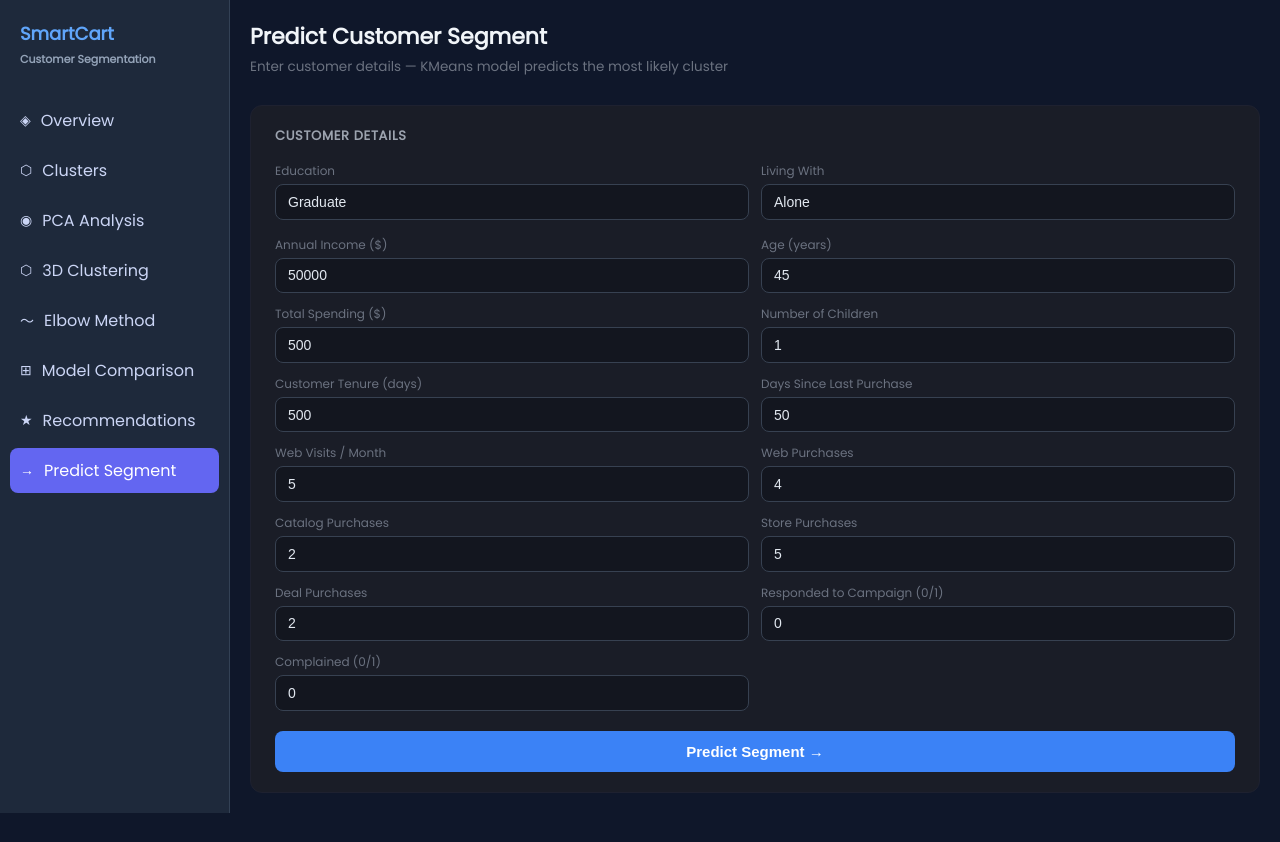
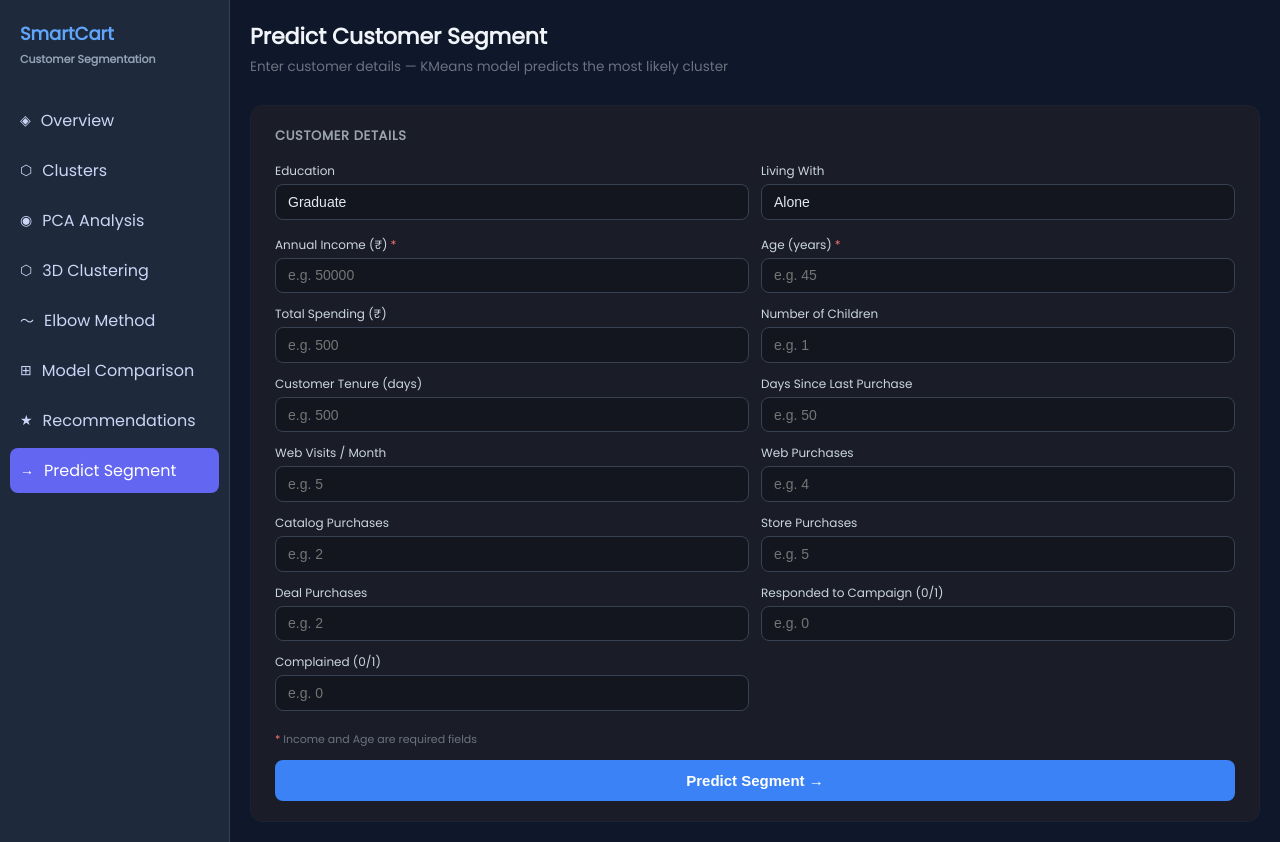
Before and after one commit to samriddhi1129/Mini_Project, a React (Create React App) app in the folder frontend/: page /predict in a window 1280 px wide. Before the commit the page ends 813 px from the top, so only its background shows below. Built offline with nearby package versions, Linux system fonts and the light colour scheme.

Commit message:
saving work

```diff
--- a/frontend/src/pages/Predict.jsx
+++ b/frontend/src/pages/Predict.jsx
@@ -2,47 +2,66 @@ import React, { useState } from 'react';
 import { PageHeader, Card, CardTitle } from '../components/shared';
 
 const FIELDS = [
-  { key: 'Income',               label: 'Annual Income ($)',      type: 'number', default: 50000,  min: 0 },
-  { key: 'Age',                  label: 'Age (years)',            type: 'number', default: 45,     min: 18, max: 89 },
-  { key: 'Total_Spending',       label: 'Total Spending ($)',     type: 'number', default: 500,    min: 0 },
-  { key: 'Total_Children',       label: 'Number of Children',     type: 'number', default: 1,      min: 0, max: 5 },
-  { key: 'Customer_Tenure_Days', label: 'Customer Tenure (days)', type: 'number', default: 500,    min: 0 },
-  { key: 'Recency',              label: 'Days Since Last Purchase',type: 'number', default: 50,    min: 0 },
-  { key: 'NumWebVisitsMonth',    label: 'Web Visits / Month',     type: 'number', default: 5,      min: 0 },
-  { key: 'NumWebPurchases',      label: 'Web Purchases',          type: 'number', default: 4,      min: 0 },
-  { key: 'NumCatalogPurchases',  label: 'Catalog Purchases',      type: 'number', default: 2,      min: 0 },
-  { key: 'NumStorePurchases',    label: 'Store Purchases',        type: 'number', default: 5,      min: 0 },
-  { key: 'NumDealsPurchases',    label: 'Deal Purchases',         type: 'number', default: 2,      min: 0 },
-  { key: 'Response',             label: 'Responded to Campaign (0/1)', type: 'number', default: 0, min: 0, max: 1 },
-  { key: 'Complain',             label: 'Complained (0/1)',       type: 'number', default: 0,      min: 0, max: 1 },
+  { key: 'Income',               label: 'Annual Income (₹)',       type: 'number', default: 50000,  min: 0 },
+  { key: 'Age',                  label: 'Age (years)',              type: 'number', default: 45,     min: 18, max: 89 },
+  { key: 'Total_Spending',       label: 'Total Spending (₹)',       type: 'number', default: 500,    min: 0 },
+  { key: 'Total_Children',       label: 'Number of Children',       type: 'number', default: 1,      min: 0, max: 5 },
+  { key: 'Customer_Tenure_Days', label: 'Customer Tenure (days)',   type: 'number', default: 500,    min: 0 },
+  { key: 'Recency',              label: 'Days Since Last Purchase', type: 'number', default: 50,     min: 0 },
+  { key: 'NumWebVisitsMonth',    label: 'Web Visits / Month',       type: 'number', default: 5,      min: 0 },
+  { key: 'NumWebPurchases',      label: 'Web Purchases',            type: 'number', default: 4,      min: 0 },
+  { key: 'NumCatalogPurchases',  label: 'Catalog Purchases',        type: 'number', default: 2,      min: 0 },
+  { key: 'NumStorePurchases',    label: 'Store Purchases',          type: 'number', default: 5,      min: 0 },
+  { key: 'NumDealsPurchases',    label: 'Deal Purchases',           type: 'number', default: 2,      min: 0 },
+  { key: 'Response',             label: 'Responded to Campaign (0/1)', type: 'number', default: 0,  min: 0, max: 1 },
+  { key: 'Complain',             label: 'Complained (0/1)',         type: 'number', default: 0,      min: 0, max: 1 },
 ];
 
 const inputStyle = {
   width: '100%', background: '#13161f', border: '1px solid #374151',
   borderRadius: 8, padding: '0.55rem 0.75rem', color: '#e2e8f0',
-  fontSize: 14, outline: 'none', appearance: 'none'
+  fontSize: 14, outline: 'none', appearance: 'none', boxSizing: 'border-box'
 };
 
-const selectStyle = { ...inputStyle };
+const labelStyle = { fontSize: 12, color: '#cbd5e1', display: 'block', marginBottom: 4 };
 
 export default function Predict() {
-  const defaults = { Education: 'Graduate', Living_With: 'Alone' };
-  FIELDS.forEach(f => { defaults[f.key] = f.default; });
+  const initForm = { Education: 'Graduate', Living_With: 'Alone' };
+  FIELDS.forEach(f => { initForm[f.key] = ''; });
 
-  const [form, setForm] = useState(defaults);
-  const [result, setResult] = useState(null);
+  const [form, setForm]       = useState(initForm);
+  const [result, setResult]   = useState(null);
   const [loading, setLoading] = useState(false);
-  const [error, setError] = useState(null);
+  const [error, setError]     = useState(null);
 
-  const handleChange = (key, val) => setForm(prev => ({ ...prev, [key]: val }));
+  const handleChange = (key, val) => {
+    setError(null);
+    setForm(prev => ({ ...prev, [key]: val }));
+  };
 
   const handleSubmit = async () => {
+    // ── Validation ──
+
+    if (!form.Age || Number(form.Age) < 18 || Number(form.Age) > 89) {
+      setError('Please enter a valid Age (18–89).'); return;
+    }
+
     setLoading(true); setError(null); setResult(null);
+
+    // Convert all numeric fields
+    const payload = Object.fromEntries(
+      Object.entries(form).map(([k, v]) =>
+        ['Education', 'Living_With'].includes(k)
+          ? [k, v]
+          : [k, Number(v) || 0]
+      )
+    );
+
     try {
       const resp = await fetch('https://mini-project-ve29.onrender.com/api/predict', {
         method: 'POST',
         headers: { 'Content-Type': 'application/json' },
-        body: JSON.stringify(form)
+        body: JSON.stringify(payload)
       });
       const data = await resp.json();
       if (data.error) throw new Error(data.error);
@@ -61,23 +80,24 @@ export default function Predict() {
       />
 
       <div style={{ display: 'grid', gridTemplateColumns: result ? '1fr 1fr' : '1fr', gap: 20 }}>
-        {/* Form */}
+
+        {/* ── Form ── */}
         <Card>
           <CardTitle>Customer Details</CardTitle>
 
-          {/* Education & Living_With selects */}
+          {/* Education & Living_With */}
           <div style={{ display: 'grid', gridTemplateColumns: '1fr 1fr', gap: 12, marginBottom: '1rem' }}>
             <div>
-              <label style={{ fontSize: 12, color: '#6b7280', display: 'block', marginBottom: 4 }}>Education</label>
-              <select style={selectStyle} value={form.Education} onChange={e => handleChange('Education', e.target.value)}>
+              <label style={labelStyle}>Education</label>
+              <select style={inputStyle} value={form.Education} onChange={e => handleChange('Education', e.target.value)}>
                 <option value="Graduate">Graduate</option>
                 <option value="Postgraduate">Postgraduate</option>
                 <option value="Undergraduate">Undergraduate</option>
               </select>
             </div>
             <div>
-              <label style={{ fontSize: 12, color: '#6b7280', display: 'block', marginBottom: 4 }}>Living With</label>
-              <select style={selectStyle} value={form.Living_With} onChange={e => handleChange('Living_With', e.target.value)}>
+              <label style={labelStyle}>Living With</label>
+              <select style={inputStyle} value={form.Living_With} onChange={e => handleChange('Living_With', e.target.value)}>
                 <option value="Alone">Alone</option>
                 <option value="Partner">Partner</option>
               </select>
@@ -88,18 +108,34 @@ export default function Predict() {
           <div style={{ display: 'grid', gridTemplateColumns: '1fr 1fr', gap: 12, marginBottom: '1.25rem' }}>
             {FIELDS.map(f => (
               <div key={f.key}>
-                <label style={{ fontSize: 12, color: '#6b7280', display: 'block', marginBottom: 4 }}>{f.label}</label>
+                <label style={labelStyle}>
+                  {f.label}
+                  {(f.key === 'Income' || f.key === 'Age') && (
+                    <span style={{ color: '#f87171', marginLeft: 3 }}>*</span>
+                  )}
+                </label>
                 <input
                   type="number"
-                  style={inputStyle}
+                  style={{
+                    ...inputStyle,
+                    border: error && (f.key === 'Income' || f.key === 'Age') && !form[f.key]
+                      ? '1px solid #f87171'
+                      : '1px solid #374151'
+                  }}
                   value={form[f.key]}
+                  placeholder={`e.g. ${f.default}`}
                   min={f.min}
                   max={f.max}
-                  onChange={e => handleChange(f.key, parseFloat(e.target.value) || 0)}
+                  onChange={e => handleChange(f.key, e.target.value)}
                 />
               </div>
             ))}
           </div>
+
+          {/* Required note */}
+          <p style={{ fontSize: 11, color: '#6b7280', marginBottom: '0.75rem' }}>
+            <span style={{ color: '#f87171' }}>*</span> Income and Age are required fields
+          </p>
 
           <button
             onClick={handleSubmit}
@@ -116,23 +152,29 @@ export default function Predict() {
 
           {error && (
             <p style={{ fontSize: 13, color: '#f87171', marginTop: '0.75rem', background: '#2d1515', borderRadius: 6, padding: '0.5rem 0.75rem' }}>
-              Error: {error}. Make sure Flask is running on port 5000.
+              ⚠ {error}
             </p>
           )}
         </Card>
 
-        {/* Result */}
+        {/* ── Result ── */}
         {result && (
           <div style={{ display: 'flex', flexDirection: 'column', gap: 14 }}>
-            {/* Cluster result */}
+
+            {/* Cluster card */}
             <div style={{
               background: '#1a1d27', border: `2px solid ${result.color}`,
               borderRadius: 12, padding: '1.5rem', textAlign: 'center'
             }}>
-              <p style={{ fontSize: 12, color: '#6b7280', textTransform: 'uppercase', letterSpacing: '0.05em', marginBottom: 8 }}>
+              <p style={{ fontSize: 12, color: '#cbd5e1', textTransform: 'uppercase', letterSpacing: '0.05em', marginBottom: 8 }}>
                 Predicted Segment
               </p>
-              <div style={{ width: 64, height: 64, borderRadius: '50%', background: result.color + '22', border: `3px solid ${result.color}`, margin: '0 auto 12px', display: 'flex', alignItems: 'center', justifyContent: 'center', fontSize: 24, color: result.color, fontWeight: 700 }}>
+              <div style={{
+                width: 64, height: 64, borderRadius: '50%',
+                background: result.color + '22', border: `3px solid ${result.color}`,
+                margin: '0 auto 12px', display: 'flex', alignItems: 'center',
+                justifyContent: 'center', fontSize: 24, color: result.color, fontWeight: 700
+              }}>
                 {result.cluster}
               </div>
               <p style={{ fontSize: 22, fontWeight: 700, color: result.color }}>{result.name}</p>
@@ -162,7 +204,10 @@ export default function Predict() {
               <CardTitle>Segment Characteristics</CardTitle>
               <div style={{ display: 'flex', flexWrap: 'wrap', gap: 6 }}>
                 {result.traits.map(t => (
-                  <span key={t} style={{ background: result.color + '22', color: result.color, borderRadius: 20, padding: '3px 10px', fontSize: 12 }}>
+                  <span key={t} style={{
+                    background: result.color + '22', color: result.color,
+                    borderRadius: 20, padding: '3px 10px', fontSize: 12
+                  }}>
                     {t}
                   </span>
                 ))}
```
